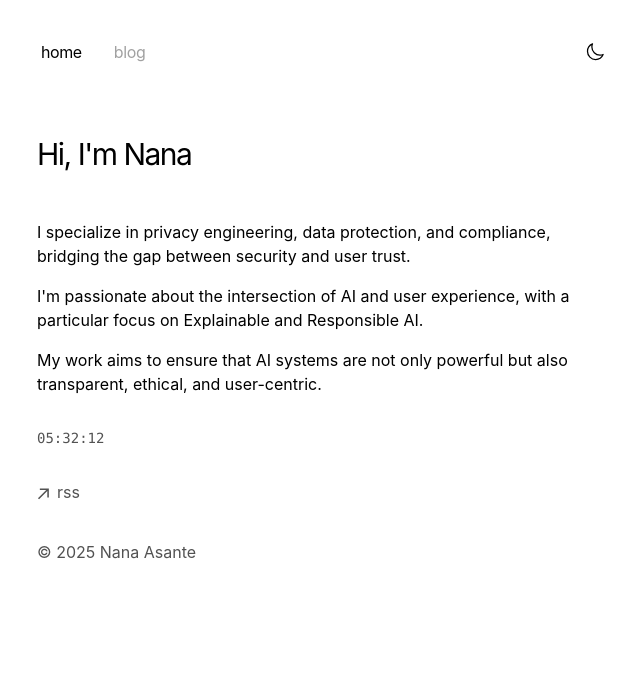
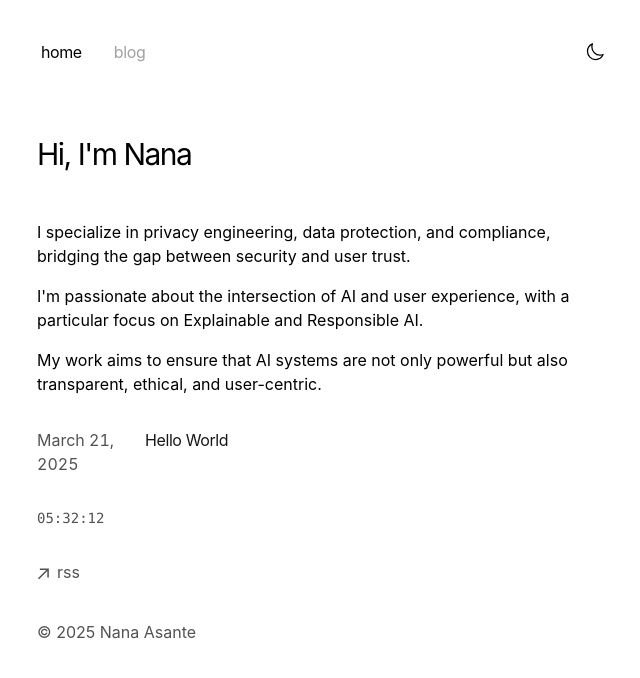
Before and after one commit to asanteanana/portv, a Next.js app: page / in a window 1280 px wide. Shown: the top 678 px of the page, without its empty margins (315-955 px from the left). Built offline with nearby package versions, Linux system fonts and the light colour scheme.

Commit message:
Add sample blog post data

```diff
--- a/app/blog/utils.ts
+++ b/app/blog/utils.ts
@@ -18,7 +18,16 @@ export type BlogPost = {
 };
 
 export function getBlogPosts(): BlogPost[] {
-  return []
+  return [{
+    slug: 'hello-world',
+    content: '# Hello World\n\nThis is my first blog post!',
+    metadata: {
+      title: 'Hello World',
+      publishedAt: '2025-03-21',
+      summary: 'My first blog post',
+      image: undefined
+    }
+  }]
 }
 
 export function formatDate(date: string, includeRelative = false) {
```
